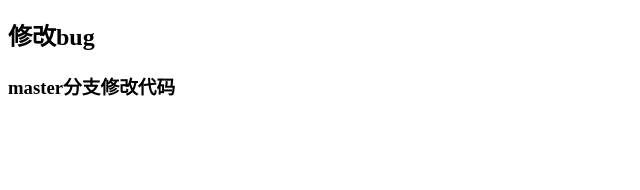
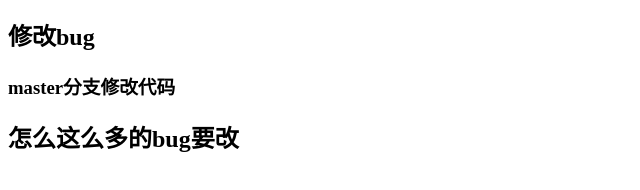
Before and after one commit to yangchunlv/git-demo-2, a plain HTML site: page index.html in a window 1280 px wide. Shown: the part 118-308 px from the top of the page, without its empty margins (0-640 px from the left). Drawn offline with Linux system fonts and the light colour scheme.

Commit message:
修改bug

```diff
--- a/index.html
+++ b/index.html
@@ -10,5 +10,6 @@
     <h2>在master中修改代码</h2>
     <h2>修改bug</h2>
     <h3>master分支修改代码</h3>
+    <h2>怎么这么多的bug要改</h2>
 </body>
 </html>
```
